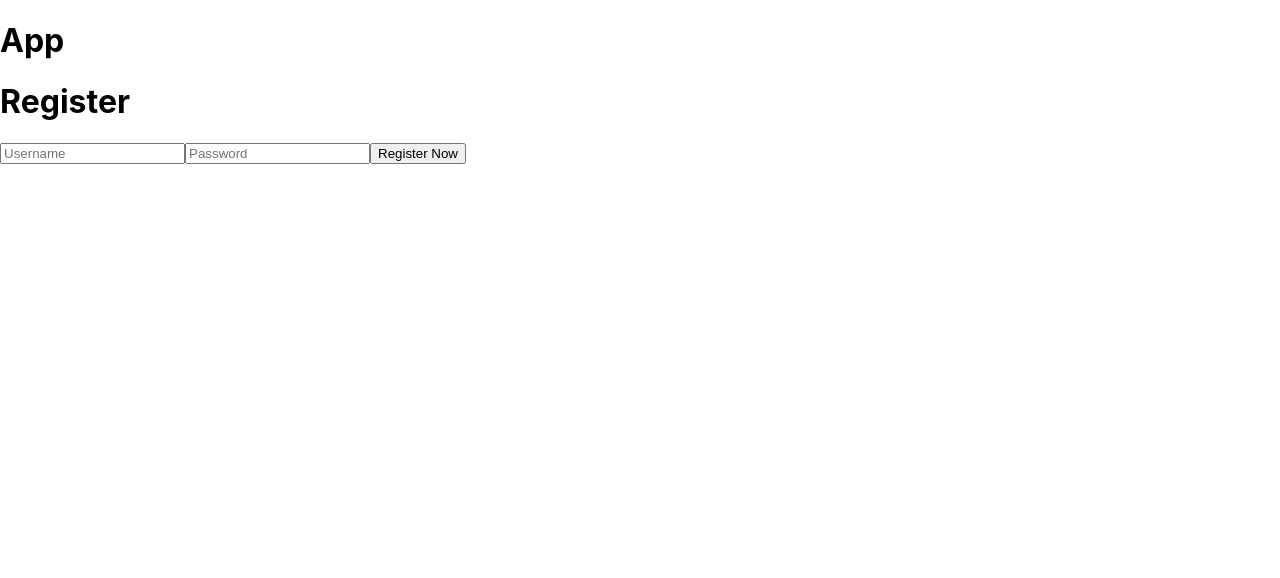
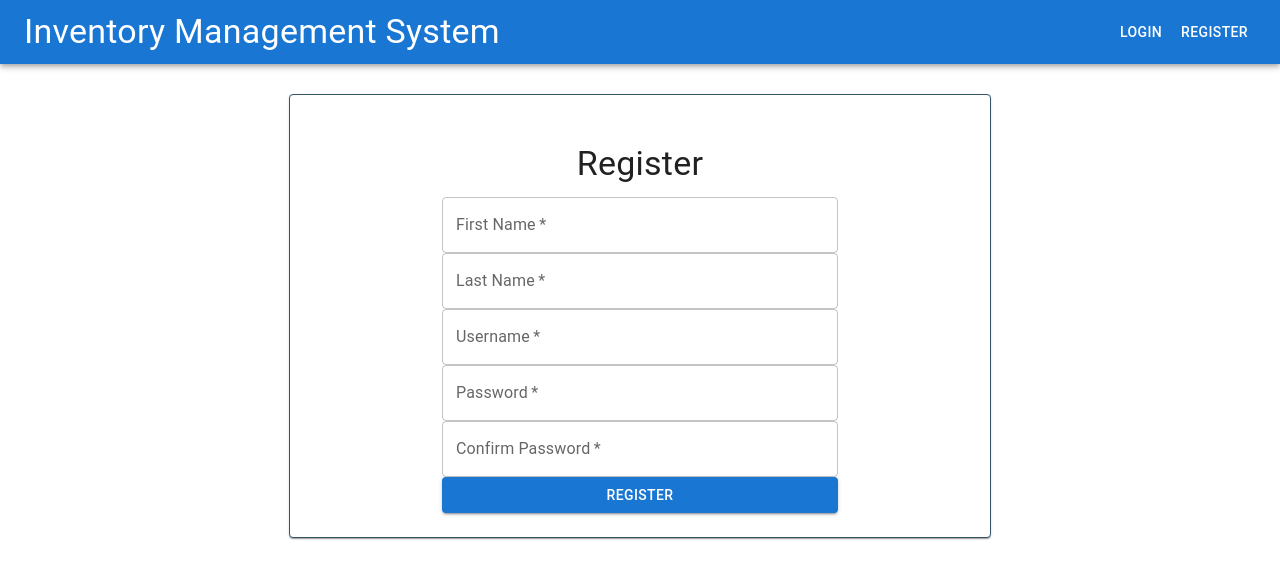
Before and after one commit to 360wcui/stacy, a React (Create React App) app in the folder client/: page /register in a window 1280 px wide. Shown: the top 578 px of the page. Built offline with nearby package versions, Linux system fonts and the light colour scheme.

Commit message:
beautified the registration page

```diff
--- a/client/package.json
+++ b/client/package.json
@@ -3,6 +3,10 @@
   "version": "0.1.0",
   "private": true,
   "dependencies": {
+    "@emotion/react": "^11.14.0",
+    "@emotion/styled": "^11.14.0",
+    "@mui/icons-material": "^6.4.0",
+    "@mui/material": "^6.4.0",
     "axios": "0.19.2",
     "cra-template": "1.2.0",
     "react": "^18.3.1",
--- a/client/src/App.js
+++ b/client/src/App.js
@@ -5,11 +5,23 @@ import {BrowserRouter as Router, Route} from "react-router-dom";
 import Register from './components/Register';
 import Login from './components/Login';
 import Inventory from './components/Inventory';
+import {AppBar, Box, Button, Toolbar, Typography} from "@mui/material";
 
 const App = () => {
   return (
       <div>
-          <h1>App</h1>
+          <Box sx={{ flexGrow: 1 }}>
+              <AppBar position="static">
+                  <Toolbar>
+                      <Typography variant="h4" component="div" sx={{ flexGrow: 1 }}>
+                          Inventory Management System
+                      </Typography>
+                      <Button color="inherit">Login</Button>
+                      <Button color="inherit">Register</Button>
+                      {/*<a href='/register'>REGISTER</a>*/}
+                  </Toolbar>
+              </AppBar>
+          </Box>
           <Router>
               <Route exact path="/register"><Register /></Route>
               <Route exact path="/login"><Login /></Route>
--- a/client/src/components/Register.js
+++ b/client/src/components/Register.js
@@ -1,28 +1,135 @@
 import React, { useState } from 'react';
 import axios from 'axios';
 import {SERVER_URL} from "../variables";
+import {
+    Typography,
+    Button,
+    Box,
+    Container,
+    TextField,
+    Card,
+    CardHeader,
+    CardContent
+} from '@mui/material';
+import {useHistory} from "react-router-dom";
 
 const Register = () => {
-    const [username, setUsername] = useState('');
-    const [password, setPassword] = useState('');
 
-    const handleRegister = async () => {
+    const [formData, setFormData] = useState({
+        firstname: '',
+        lastname: '',
+        username: '',
+        password: '',
+        confirmedPassword: ''
+    })
+
+    const [error, setError] = useState("")
+
+    const history = useHistory()
+
+
+    const handleRegister = async (e) => {
+        e.preventDefault();
+
+        if (formData.password !== formData.confirmedPassword) {
+            setError('Passwords do not match');
+            return;
+        }
+        setError('')
+
         try {
-            const response = await axios.post(`${SERVER_URL}/api/users/register`, { username, password });
-            alert(response.data);
-        } catch (error) {
-            console.error(error);
+            const response = await axios.post(`${SERVER_URL}/api/users/register`, formData);
+
+            if(response.status === 201) {
+                history.push('/registrationSuccess')
+            } else {
+                const errorText = await response.text();
+                setError(errorText)
+            }
+        } catch(err) {
+            setError('Something wrong during user registration')
         }
-    };
+    }
+
+    const handleChange = (e) => {
+        setFormData({
+            ...formData,
+            [e.target.name]: e.target.value
+        });
+    }
 
     return (
-        <div>
-            <h1>Register</h1>
-            <input type="text" placeholder="Username" value={username} onChange={(e) => setUsername(e.target.value)} />
-            <input type="password" placeholder="Password" value={password} onChange={(e) => setPassword(e.target.value)} />
-            <button onClick={handleRegister}>Register Now</button>
-        </div>
-    );
+        <Card sx={{ maxWidth: 700, margin: '30px auto', border: '1px solid #356' }}>
+            <CardHeader>
+                Login
+            </CardHeader>
+            <CardContent>
+                <Container maxWidth="xs">
+                    <Box sx={{ mt: 0}}>
+                        <Typography variant="h4" align="center" gutterBottom>
+                            Register
+                        </Typography>
+
+                        <form onSubmit={handleRegister}>
+                                    <TextField
+                                        label="First Name"
+                                        name="firstname"
+                                        fullWidth
+                                        value={formData.firstname}
+                                        onChange={handleChange}
+                                        required
+                                    />
+
+                                    <TextField
+                                        label="Last Name"
+                                        name="lastname"
+                                        fullWidth
+                                        value={formData.lastname}
+                                        onChange={handleChange}
+                                        required
+                                    />
+                                    <TextField
+                                        label="Username"
+                                        name="username"
+                                        fullWidth
+                                        value={formData.username}
+                                        onChange={handleChange}
+                                        required
+                                    />
+
+                                    <TextField
+                                        label="Password"
+                                        name="password"
+                                        type="password"
+                                        fullWidth
+                                        value={formData.password}
+                                        onChange={handleChange}
+                                        required
+                                    />
+
+                                    <TextField
+                                        label="Confirm Password"
+                                        name="confirmedPassword"
+                                        type="password"
+                                        fullWidth
+                                        value={formData.confirmedPassword}
+                                        onChange={handleChange}
+                                        required
+                                    />
+                                {error &&
+                                        <Typography color="error" variant="body2">
+                                            {error}
+                                        </Typography>
+                                }
+                            <Button type="submit" fullWidth variant="contained" color="primary">
+                                Register
+                            </Button>
+                        </form>
+                    </Box>
+                </Container>
+            </CardContent>
+        </Card>
+    )
 }
 
 export default Register;
```
